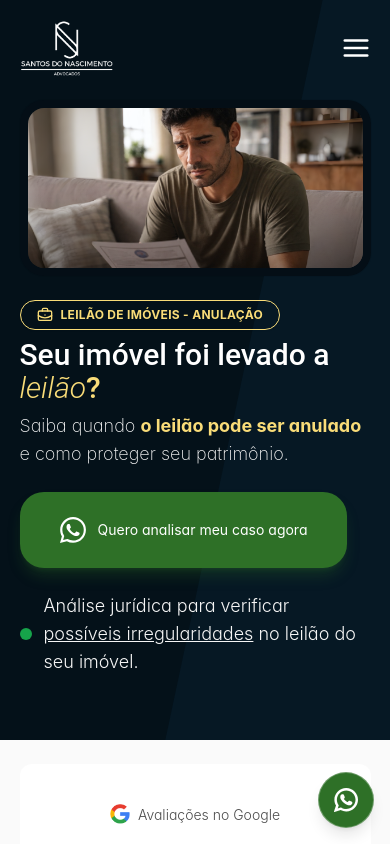
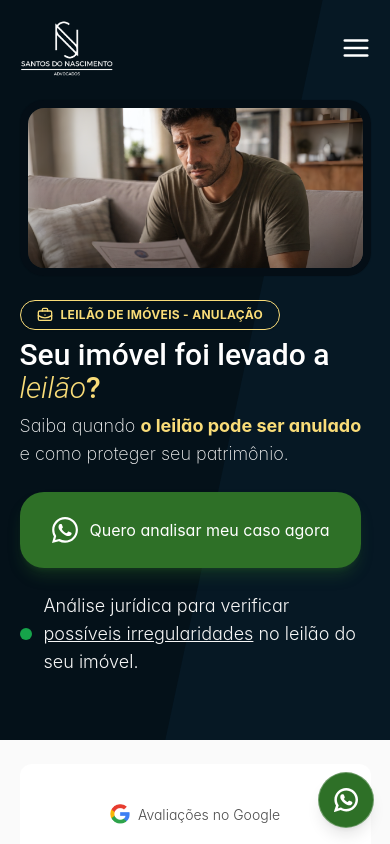
Before and after one commit to Paper-Street-Softwares/LPS-Ana-Paula, a React (Vite) app: page / in a window 390 px wide. Shown: the top 844 px of the page. Built offline with nearby package versions, Linux system fonts and the light colour scheme.

Commit message:
feat: Ajustes gerais

```diff
--- a/src/components/interactives/ButtonReflexo.jsx
+++ b/src/components/interactives/ButtonReflexo.jsx
@@ -59,7 +59,7 @@ export default function ButtonReflexo({
   const colors = variant === "secondary" ? secondaryColors : primaryColors;
 
   const shineColor = shineClass ?? shineThemes[colorMode];
-  const spacing = padding || "px-10 py-6";
+  const spacing = padding || "px-8 py-6 md:px-10 md:py-6";
 
   if (id === "ligar" && !showGlobalButton && !emergency) {
     return null;
--- a/src/components/sections/HeroTemplateNovo.jsx
+++ b/src/components/sections/HeroTemplateNovo.jsx
@@ -192,9 +192,14 @@ function HeroTemplateNovo({
                     </svg>
                   }
                   link={content.texts.links.ctaWhatsapp}
-                  label={content.texts.hero.ctaButtonText}
+                  label={
+                    <p>
+                      Quero analisar <br className="block phone2:hidden" /> meu
+                      caso agora
+                    </p>
+                  }
                   colorMode={colorMode}
-                  className="clickevent my-0 text-[8px] phone2:text-paragraph3 tablet1:text-paragraph4"
+                  className="clickevent my-0 text-paragraph4 tablet1:text-paragraph4"
                 />
 
                 <ButtonReflexo
--- a/src/content/content.jsx
+++ b/src/content/content.jsx
@@ -167,7 +167,7 @@ const content = {
       alt: "Imagem ilustrativa da Seção Início",
       ctaButtonAriaLabel:
         "Botão para chamada de ação para contato pelo whatsapp",
-      ctaButtonText: <>Quero analisar meu caso agora</>,
+      ctaButtonText: <p>Quero analisar meu caso agora</p>,
       ctaButtonTextSecondary: <>A_Definir</>,
       obsHero: {
         icon: <> {/* ⚠️ */}</>,
```
